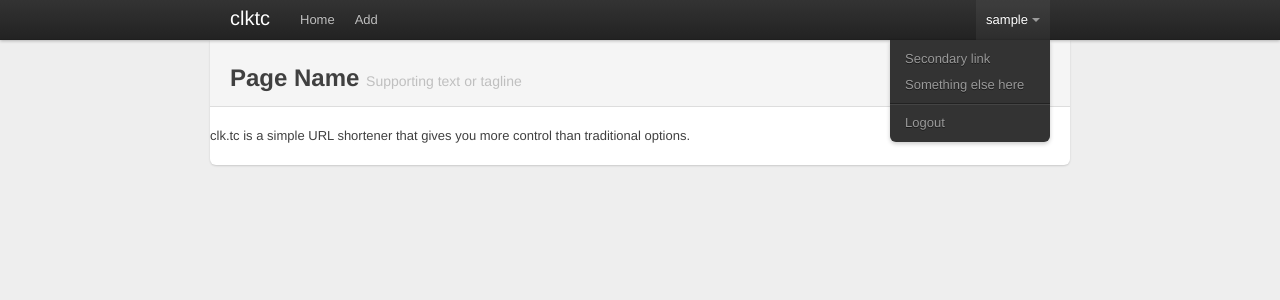
After one commit to cosmin/clktc, a Django app: page / in a window 1280 px wide, after a click that opens the changed part. The commit adds this page. Shown: the top 300 px of the page. Run offline with Django 3.2, Linux system fonts and the light colour scheme; the visitor is signed in with stand-in values (Sample User, id 1); parts of the project's set-up code (start-up, migrations or seed data) failed here and were passed over; some libraries are stand-ins or nearby versions.

Commit message:
added login/logout functionality

```diff
--- /dev/null
+++ b/clktc/links/templates/links/homepage.html
@@ -0,0 +1,4 @@
+{% extends "base.html" %}
+{% block content %}
+    clk.tc is a simple URL shortener that gives you more control than traditional options.
+{% endblock %}
--- a/clktc/links/urls.py
+++ b/clktc/links/urls.py
@@ -2,7 +2,8 @@
 from clktc.links import views
 
 urlpatterns = patterns('',
-    url(r'^$', views.get_all_links, name="all_links"),
+    url(r'^l/links/$', views.get_all_links, name="all_links"),
+    url(r'^$', views.homepage, name="home"),
     url(r'^l/add/', views.add_link, name="add_link"),
     url(r'^l/edit/(?P<link_id>[0-9]+)', views.edit_link, name="edit_link"),
     url(r'^l/delete/(?P<link_id>[0-9]+)', views.delete_link, name="delete_link"),
--- a/clktc/links/views.py
+++ b/clktc/links/views.py
@@ -1,6 +1,5 @@
 # Create your views here.
-from django.contrib.sites.models import get_current_site
-from django.http import Http404, HttpResponseNotAllowed
+from django.http import  HttpResponseNotAllowed
 from django.shortcuts import render_to_response, redirect, get_object_or_404
 from django.template.context import RequestContext
 from clktc.links.forms import AddLinkForm, EditLinkForm
@@ -52,3 +51,7 @@
 def try_short_link(request, short_url):
     link = get_object_or_404(Link, short_url=short_url, site=request.site)
     return redirect(link.destination_url)
+
+
+def homepage(request):
+    return render_to_response("links/homepage.html", RequestContext(request))
--- a/clktc/settings.py
+++ b/clktc/settings.py
@@ -128,6 +128,9 @@
     }
 }
 
+LOGIN_REDIRECT_URL = "/l/links/"
+LOGIN_URL = "/"
+
 # local_settings.py can be used to override environment-specific settings
 # like database and email that differ between development and production.
 try:
--- /dev/null
+++ b/clktc/static/js/bootstrap-dropdown-1.4.0.js
@@ -0,0 +1,55 @@
+/* ============================================================
+ * bootstrap-dropdown.js v1.4.0
+ * http://twitter.github.com/bootstrap/javascript.html#dropdown
+ * ============================================================
+ * Copyright 2011 Twitter, Inc.
+ *
+ * Licensed under the Apache License, Version 2.0 (the "License");
+ * you may not use this file except in compliance with the License.
+ * You may obtain a copy of the License at
+ *
+ * http://www.apache.org/licenses/LICENSE-2.0
+ *
+ * Unless required by applicable law or agreed to in writing, software
+ * distributed under the License is distributed on an "AS IS" BASIS,
+ * WITHOUT WARRANTIES OR CONDITIONS OF ANY KIND, either express or implied.
+ * See the License for the specific language governing permissions and
+ * limitations under the License.
+ * ============================================================ */
+
+
+!function( $ ){
+
+  "use strict"
+
+  /* DROPDOWN PLUGIN DEFINITION
+   * ========================== */
+
+  $.fn.dropdown = function ( selector ) {
+    return this.each(function () {
+      $(this).delegate(selector || d, 'click', function (e) {
+        var li = $(this).parent('li')
+          , isActive = li.hasClass('open')
+
+        clearMenus()
+        !isActive && li.toggleClass('open')
+        return false
+      })
+    })
+  }
+
+  /* APPLY TO STANDARD DROPDOWN ELEMENTS
+   * =================================== */
+
+  var d = 'a.menu, .dropdown-toggle'
+
+  function clearMenus() {
+    $(d).parent('li').removeClass('open')
+  }
+
+  $(function () {
+    $('html').bind("click", clearMenus)
+    $('body').dropdown( '[data-dropdown] a.menu, [data-dropdown] .dropdown-toggle' )
+  })
+
+}( window.jQuery || window.ender );
--- a/clktc/templates/base.html
+++ b/clktc/templates/base.html
@@ -26,11 +26,16 @@
                 <li><a href="/">Home</a></li>
                 <li><a href="{% url add_link %}">Add</a></li>
             </ul>
-            {#      <form action="" class="pull-right">#}
-            {#        <input class="input-small" type="text" placeholder="Username">#}
-            {#        <input class="input-small" type="password" placeholder="Password">#}
-            {#        <button class="btn" type="submit">Sign in</button>#}
-            {#      </form>#}
+            {% if user.is_anonymous %}
+            <form action="{% url login %}" method="POST" class="pull-right">
+                {% csrf_token %}
+                <input class="input-small" type="text" name="username" placeholder="Username">
+                <input class="input-small" type="password" name="password" placeholder="Password">
+                <button class="btn" type="submit">Sign in</button>
+            </form>
+            {% else %}
+                {% include "topbar_user_dropdown.html" %}
+            {% endif %}
         </div>
     </div>
 </div>
--- /dev/null
+++ b/clktc/templates/topbar_user_dropdown.html
@@ -0,0 +1,11 @@
+<ul class="nav secondary-nav">
+    <li class="dropdown" data-dropdown="dropdown">
+        <a href="#" class="dropdown-toggle">{{ user.username }}</a>
+        <ul class="dropdown-menu">
+            <li><a href="#">Secondary link</a></li>
+            <li><a href="#">Something else here</a></li>
+            <li class="divider"></li>
+            <li><a href="{% url logout %}">Logout</a></li>
+        </ul>
+    </li>
+</ul>
--- a/clktc/urls.py
+++ b/clktc/urls.py
@@ -5,5 +5,7 @@
 
 urlpatterns = patterns('',
     url(r'^a/admin/', include(admin.site.urls)),
+    url(r'^a/login/', 'django.contrib.auth.views.login', name="login"),
+    url(r'^a/logout/', 'django.contrib.auth.views.logout', {'next_page':"/"}, name="logout"),
     url(r'', include('clktc.links.urls')),
 )
```
Also changed, not shown: clktc/links/tests/test_views.py (+7 -5 lines), clktc/static/js/bootstrap-modal-1.4.0.js.
